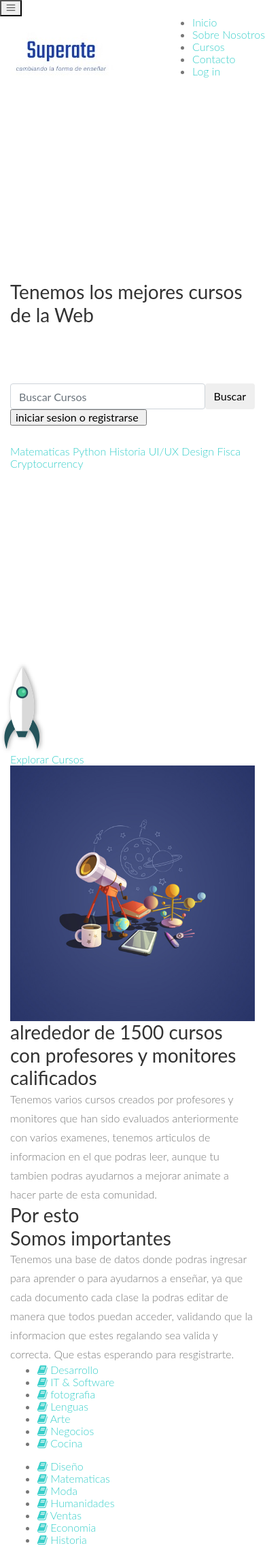
After one commit to CamiloPacheco/Superate3, a PHP site: page /postlogin/index.php in a window 390 px wide. The commit adds this page. Shown: the top 2277 px of the page at 68% size. Run offline with PHP 8.4, Linux system fonts and the light colour scheme; some libraries are stand-ins or nearby versions.

Commit message:
four commit

```diff
--- /dev/null
+++ b/postlogin/index.php
@@ -0,0 +1,379 @@
+<!DOCTYPE html>
+<html lang="zxx" class="no-js">
+<?php
+
+session_start();
+if (!empty($_SESSION)) {
+
+	$_SESSION['id']=  null;
+	$_SESSION['email']=null ;
+	$_SESSION['tipo']= null;
+	$_session['Nombre']=null ;
+	session_unset();
+	 session_destroy();
+
+}
+
+
+?>
+<head>
+	<!-- Mobile Specific Meta -->
+	<meta name="viewport" content="width=device-width, initial-scale=1, shrink-to-fit=no">
+	<!-- Favicon-->
+	<link rel="shortcut icon" href="img/fav.png">
+	<!-- Author Meta -->
+	<meta name="author" content="codepixer">
+	<!-- Meta Description -->
+	<meta name="description" content="">
+	<!-- Meta Keyword -->
+	<meta name="keywords" content="">
+	<!-- meta character set -->
+	<meta charset="UTF-8">
+	<!-- Site Title -->
+
+	<!--
+			Google Font
+			============================================= -->
+	<link href="https://fonts.googleapis.com/css?family=Montserrat:300,500,600" rel="stylesheet">
+	<link href="https://fonts.googleapis.com/css?family=Roboto:300,400,500i" rel="stylesheet">
+
+	<!--
+			CSS
+			============================================= -->
+	<link rel="stylesheet" href="https://cdn.jsdelivr.net/themify-icons/0.1.2/css/themify-icons.css">
+	<link rel="stylesheet" href="css/linearicons.css">
+	<link rel="stylesheet" href="css/font-awesome.min.css">
+	<link rel="stylesheet" href="css/bootstrap.css">
+	<link rel="stylesheet" href="css/magnific-popup.css">
+	<link rel="stylesheet" href="css/nice-select.css">
+	<link rel="stylesheet" href="css/animate.min.css">
+	<link rel="stylesheet" href="css/owl.carousel.css">
+    <link rel="stylesheet" href="css/main.css">
+
+</head>
+
+<body>
+
+	<!-- Start Header Area -->
+	<header id="header">
+		<div class="container">
+			<div class="row align-items-center justify-content-between d-flex">
+				<div id="logo">
+					<a href="index.html"><img src="img/logo.jpg" alt="" title="" /></a>
+				</div>
+
+				<nav id="nav-menu-container">
+					<ul class="nav-menu">
+						<li class="menu-active"><a href="index.html">Inicio</a></li>
+						<li><a href="#about">Sobre Nosotros</a></li>
+						<li><a href="#cursos">Cursos</a></li>
+						<li><a href="#contact">Contacto</a></li>
+						<li class="menu-has-children"><a href="">Log in</a>
+							<ul>
+
+								<div class="login">
+
+									<form action="login.php" method="post">
+										<a  href="courses.html">
+											<i class="fa fa-user L logi"  ></i> Desarrollo
+										</a>
+										<p for="user"> Usuarios
+										<input id="user" name="email" class="form-control" type="email" placeholder="Ingresa tu email">
+									</p>
+									<br>
+
+										<p for="">Contraseña
+
+										<input name="psw" class="form-control" type="password" placeholder="Ingresa tu contraseña" required>
+									</p>
+									<br>
+									<input type="submit" class=" input" required value="iniciar sesion  "/><br>
+
+									</form>
+								 </div>
+							</ul>
+						</li>
+					</ul>
+				</nav><!-- #nav-menu-container -->
+			</div>
+		</div>
+	</header>
+	<!-- End Header Area -->
+
+
+	<!-- Start Banner Area -->
+	<section  class="home-banner-area relative">
+
+		<div class="container">
+			<div class="row fullscreen d-flex align-items-center justify-content-center">
+				<div class="banner-content col-lg-8 col-md-12">
+					<h1 class="wow fadeIn" data-wow-duration="4s">Tenemos los mejores cursos  <br> de la Web</h1>
+					<p class="text-white">
+						Superate es un sitio que te ayudara a aprender y enseñar como tu quieras con cursos de cualquier area del conocimiento
+					</p>
+
+					<div class="input-wrap">
+						<form action="" class="form-box d-flex justify-content-between">
+							<input type="text" placeholder="Buscar Cursos" class="form-control" name="username">
+							<button type="submit" class="btn search-btn">Buscar</button>
+						</form>
+					</div>
+					<input type="button" class="button_active" onclick="location.href='login.php';" value="iniciar sesion o registrarse "/><br>
+
+					<!--<a href ="sesion.html">Inicio de Sesion o Registrarse</a>-->
+					<h4 class="text-white">Cursos Top!</h4>
+					<a name="about" href=""></a>
+					<div class="courses pt-20">
+						<a href="#" data-wow-duration="1s" data-wow-delay=".3s" class="primary-btn transparent mr-10 mb-10 wow fadeInDown">Matematicas</a>
+						<a href="#" data-wow-duration="1s" data-wow-delay=".6s" class="primary-btn transparent mr-10 mb-10 wow fadeInDown">Python</a>
+						<a href="#" data-wow-duration="1s" data-wow-delay=".9s" class="primary-btn transparent mr-10 mb-10 wow fadeInDown">Historia</a>
+						<a href="#" data-wow-duration="1s" data-wow-delay="1.2s" class="primary-btn transparent mr-10 mb-10 wow fadeInDown">UI/UX
+							Design
+						</a>
+						<a href="#" data-wow-duration="1s" data-wow-delay="1.5s" class="primary-btn transparent mr-10 mb-10 wow fadeInDown">Fisca</a>
+						<a href="#" data-wow-duration="1s" data-wow-delay="2.1s" class="primary-btn transparent mr-10 mb-10 wow fadeInDown">Cryptocurrency</a>
+					</div>
+				</div>
+			</div>
+		</div>
+
+		<div class="rocket-img">
+			<img src="img/rocket.png" alt="">
+		</div>
+	</section>
+	<!-- End Banner Area -->
+
+
+	<!-- Start About Area -->
+	<section class="about-area section-gap">
+		<div class="container">
+				<a href="courses.html" class="primary-btn">Explorar Cursos</a>
+			<div class="row align-items-center justify-content-center">
+				<div class="col-lg-5 col-md-6 about-left">
+					<img class="img-fluid" src="img/about.jpg" alt="">
+				</div>
+				<div class="offset-lg-1 col-lg-6 offset-md-0 col-md-12 about-right">
+					<h1>
+						alrededor de 1500 cursos  <br> con profesores y monitores calificados
+					</h1>
+					<div class="wow fadeIn" data-wow-duration="1s">
+						<p>
+							Tenemos varios cursos creados por profesores y monitores que han sido evaluados anteriormente con varios examenes,
+							tenemos articulos de informacion en el que podras leer, aunque tu tambien podras ayudarnos a mejorar animate a hacer
+							parte de esta comunidad.
+						</p>
+					</div>
+
+				</div>
+			</div>
+
+		</div>
+	</section>
+	<!-- End About Area -->
+	<a name="cursos" href=""></a>
+
+	<!-- Start Courses Area -->
+	<section class="courses-area section-gap">
+
+		<div class="container">
+			<div class="row align-items-center">
+				<div class="col-lg-5 about-right">
+					<h1>
+						Por esto  <br> Somos importantes
+					</h1>
+					<div class="wow fadeIn" data-wow-duration="1s">
+						<p>
+							Tenemos una base de datos donde podras ingresar para aprender o para ayudarnos a enseñar, ya que cada documento cada clase la
+							podras editar de manera que todos puedan acceder, validando que la informacion que estes regalando sea valida y correcta.
+							Que estas esperando para resgistrarte.
+						</p>
+					</div>
+				</div>
+				<div class="offset-lg-1 col-lg-6">
+					<div class="courses-right">
+						<div class="row">
+							<div class="col-lg-6 col-md-6 col-sm-12">
+								<ul class="courses-list">
+									<li>
+										<a class="wow fadeInLeft" href="courses.html" data-wow-duration="1s" data-wow-delay=".1s">
+											<i class="fa fa-book"></i> Desarrollo
+										</a>
+									</li>
+									<li>
+										<a class="wow fadeInLeft" href="courses.html" data-wow-duration="1s" data-wow-delay=".3s">
+											<i class="fa fa-book"></i> IT & Software
+										</a>
+									</li>
+									<li>
+										<a class="wow fadeInLeft" href="courses.html" data-wow-duration="1s" data-wow-delay=".5s">
+											<i class="fa fa-book"></i> fotografia
+										</a>
+									</li>
+									<li>
+										<a class="wow fadeInLeft" href="courses.html" data-wow-duration="1s" data-wow-delay=".7s">
+											<i class="fa fa-book"></i> Lenguas
+										</a>
+									</li>
+									<li>
+										<a class="wow fadeInLeft" href="courses.html" data-wow-duration="1s" data-wow-delay=".9s">
+											<i class="fa fa-book"></i> Arte
+										</a>
+									</li>
+									<li>
+										<a class="wow fadeInLeft" href="courses.html" data-wow-duration="1s" data-wow-delay="1.1s">
+											<i class="fa fa-book"></i> Negocios
+										</a>
+									</li>
+									<li>
+										<a class="wow fadeInLeft" href="courses.html" data-wow-duration="1s" data-wow-delay="1.3s">
+											<i class="fa fa-book"></i> Cocina
+										</a>
+									</li>
+								</ul>
+							</div>
+							<div class="col-lg-6 col-md-6 col-sm-12">
+								<ul class="courses-list">
+									<li>
+										<a class="wow fadeInRight" href="courses.html" data-wow-duration="1s" data-wow-delay="1.3s">
+											<i class="fa fa-book"></i> Diseño
+										</a>
+									</li>
+									<li>
+										<a class="wow fadeInRight" href="courses.html" data-wow-duration="1s" data-wow-delay="1.1s">
+											<i class="fa fa-book"></i> Matematicas
+										</a>
+									</li>
+									<li>
+										<a class="wow fadeInRight" href="courses.html" data-wow-duration="1s" data-wow-delay=".9s">
+											<i class="fa fa-book"></i> Moda
+										</a>
+									</li>
+									<li>
+										<a class="wow fadeInRight" href="courses.html" data-wow-duration="1s" data-wow-delay=".7s">
+											<i class="fa fa-book"></i> Humanidades
+										</a>
+									</li>
+									<li>
+										<a class="wow fadeInRight" href="courses.html" data-wow-duration="1s" data-wow-delay=".5s">
+											<i class="fa fa-book"></i> Ventas
+										</a>
+									</li>
+									<li>
+										<a class="wow fadeInRight" href="courses.html" data-wow-duration="1s" data-wow-delay=".3s">
+											<i class="fa fa-book"></i> Economia
+										</a>
+									</li>
+									<li>
+										<a class="wow fadeInRight" href="courses.html" data-wow-duration="1s" data-wow-delay=".1s">
+											<i class="fa fa-book"></i> Historia
+										</a>
+									</li>
+								</ul>
+
+							</div>
+						</div>
+					</div>
+				</div>
+			</div>
+		</div>
+
+	</section>
+	<!-- End Courses Area -->
+
+	<section class="contact-page-area section-gap">
+
+			<div class="container">
+				<div class="row">
+					<div class="map-wrap" style="width:100%; height: 445px;" id="map"></div>
+					<div class="col-lg-4 d-flex flex-column address-wrap">
+						<div class="single-contact-address d-flex flex-row">
+							<div class="icon">
+								<span class="lnr lnr-home"></span>
+							</div>
+							<div class="contact-details">
+								<h5>Barranquilla, Atlantico</h5>
+								<p>
+									Uninorte
+								</p>
+							</div>
+						</div>
+						<div class="single-contact-address d-flex flex-row">
+							<div class="icon">
+								<span class="lnr lnr-phone-handset"></span>
+							</div>
+							<div class="contact-details">
+								<h5>+57 3004785624</h5>
+								<p>lunes to Jueves 9am a 6 pm , Colombia</p>
+							</div>
+						</div>
+						<div class="single-contact-address d-flex flex-row">
+							<div class="icon">
+								<span class="lnr lnr-envelope"></span>
+							</div>
+							<div class="contact-details">
+								<h5>adminsuperate@superate.com</h5>
+								<p>envianos tu sugerencias a cualquier hora!</p>
+							</div>
+						</div>
+					</div>
+					<div class="col-lg-8">
+						<form class="form-area contact-form text-right" id="myForm" action="mail.php" method="post">
+							<div class="row">
+								<div class="col-lg-6 form-group">
+									<input name="name" placeholder="ingresa tu nombre" onfocus="this.placeholder = ''" onblur="this.placeholder = 'ingresa tu nombre'"
+									 class="common-input mb-20 form-control" required="" type="text">
+
+									<input name="email" placeholder="ingresa tu direccion electronica" pattern="[A-Za-z0-9._%+-]+@[A-Za-z0-9.-]+\.[A-Za-z]{1,63}$" onfocus="this.placeholder = ''"
+									 onblur="this.placeholder = 'ingresa tu direccion electronica'" class="common-input mb-20 form-control" required="" type="email">
+
+									<input name="subject" placeholder="ingresa el tema" onfocus="this.placeholder = ''" onblur="this.placeholder = 'ingresa el tema'"
+									 class="common-input mb-20 form-control" required="" type="text">
+								</div>
+								<div class="col-lg-6 form-group">
+									<textarea class="common-textarea form-control" name="message" placeholder="Ingresa el mensaje" onfocus="this.placeholder = ''"
+									 onblur="this.placeholder = 'Enter Messege'" required=""></textarea>
+								</div>
+								<div class="col-lg-12">
+									<div class="alert-msg" style="text-align: left;"></div>
+									<button class="primary-btn" style="float: right;">Enviar el mensaje</button>
+								</div>
+							</div>
+							<a name="contact">Contacto</a>
+						</form>
+					</div>
+				</div>
+			</div>
+		</section>
+
+
+
+
+	<!-- ####################### Start Scroll to Top Area ####################### -->
+	<div id="back-top">
+		<a title="Go to Top" href="#"></a>
+	</div>
+	<!-- ####################### End Scroll to Top Area ####################### -->
+
+	<script src="js/vendor/jquery-2.2.4.min.js"></script>
+	<script src="https://cdnjs.cloudflare.com/ajax/libs/popper.js/1.12.9/umd/popper.min.js" integrity="sha384-ApNbgh9B+Y1QKtv3Rn7W3mgPxhU9K/ScQsAP7hUibX39j7fakFPskvXusvfa0b4Q"
+	 crossorigin="anonymous"></script>
+	<script src="js/vendor/bootstrap.min.js"></script>
+	<script type="text/javascript" src="https://maps.googleapis.com/maps/api/js?key=AIzaSyBhOdIF3Y9382fqJYt5I_sswSrEw5eihAA"></script>
+	<script src="js/easing.min.js"></script>
+	<script src="js/hoverIntent.js"></script>
+	<script src="js/superfish.min.js"></script>
+	<script src="js/jquery.ajaxchimp.min.js"></script>
+	<script src="js/jquery.magnific-popup.min.js"></script>
+	<script src="js/owl.carousel.min.js"></script>
+	<script src="js/owl-carousel-thumb.min.js"></script>
+	<script src="js/jquery.sticky.js"></script>
+	<script src="js/jquery.nice-select.min.js"></script>
+	<script src="js/parallax.min.js"></script>
+	<script src="js/waypoints.min.js"></script>
+	<script src="js/wow.min.js"></script>
+	<script src="js/jquery.counterup.min.js"></script>
+	<script src="js/mail-script.js"></script>
+	<script src="js/main.js"></script>
+</body>
+
+</html>
```
Also changed, not shown: postlogin/inicio.php (+25 -11 lines).
